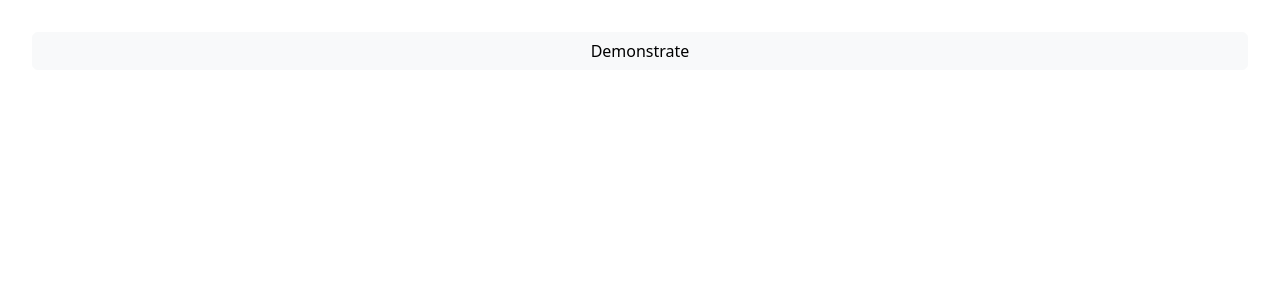
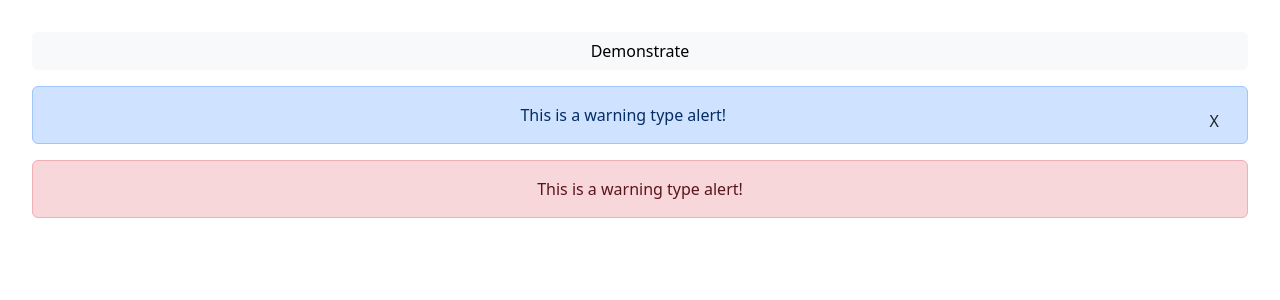
Before and after one commit to ZhanylBaiguttieva/lesson-58, a React (Vite) app: page / in a window 1280 px wide. Shown: the top 300 px of the page. Built offline with nearby package versions, Linux system fonts and the light colour scheme.

Commit message:
Added component Alert in App.tsx

```diff
--- a/src/App.tsx
+++ b/src/App.tsx
@@ -2,10 +2,16 @@
 import './App.css';
 import Modal from './components/Modal/Modal';
 import {useState} from 'react';
+import Alert from './components/Alert/Alert';
 
 
 function App() {
   const [showModal, setShowModal] = useState(false);
+
+  const closeAlert = () => {
+
+  };
+
 
   return (
     <>
@@ -17,6 +23,13 @@ function App() {
         </Modal>
         <button className="w-100 btn btn-light" onClick={() => setShowModal(true)}>Demonstrate</button>
       </div>
+      <div className="alert alert-primary mt-3">
+        <Alert type="warning" onDismiss={closeAlert}/>
+      </div>
+      <div className="alert alert-danger">
+        <Alert type="primary"/>
+      </div>
+
     </>
   );
 }
--- a/src/components/Alert/Alert.tsx
+++ b/src/components/Alert/Alert.tsx
@@ -8,16 +8,31 @@ import React from 'react';
 
 interface Props extends React.PropsWithChildren{
   type: string;
-  onDismiss: () => void;
+  onDismiss ? : () => void;
 }
 const Alert: React.FC<Props> = ({type, onDismiss, children}) => {
 
-  return (
+  let buttonAlert = (
     <div className={type} role="alert">
       This is a warning type alert!
-      <button onClick={onDismiss}>Close</button>
-      {children}
+    <button className="btn btn-transparent border-0 float-end">X</button>
     </div>
+  );
+
+  if(onDismiss === undefined) {
+    buttonAlert = (
+      <>
+        <div className={type} role="alert">
+          This is a warning type alert!
+          {children}
+        </div>
+      </>
+    );
+  }
+  return (
+    <>
+      {buttonAlert}
+    </>
   );
 };
 
```
